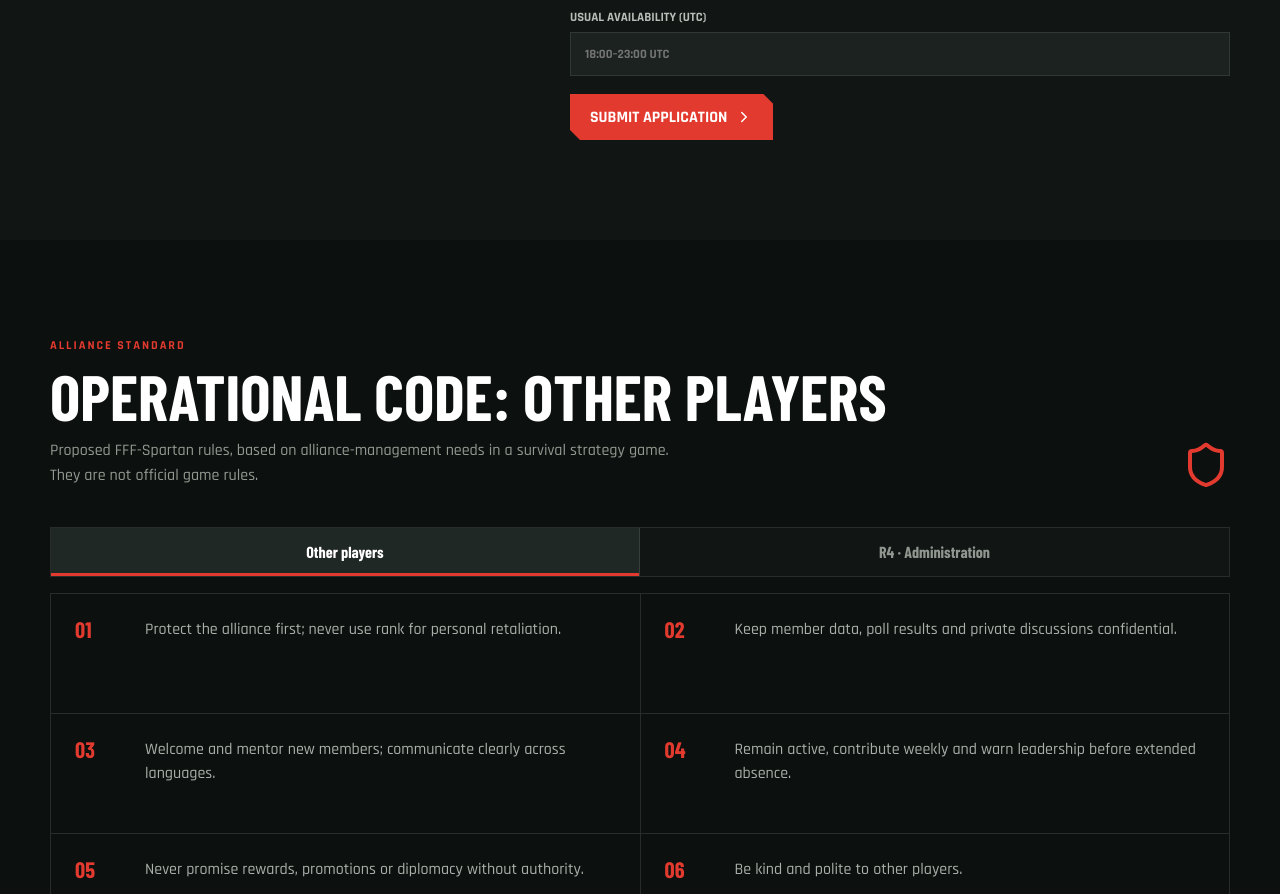
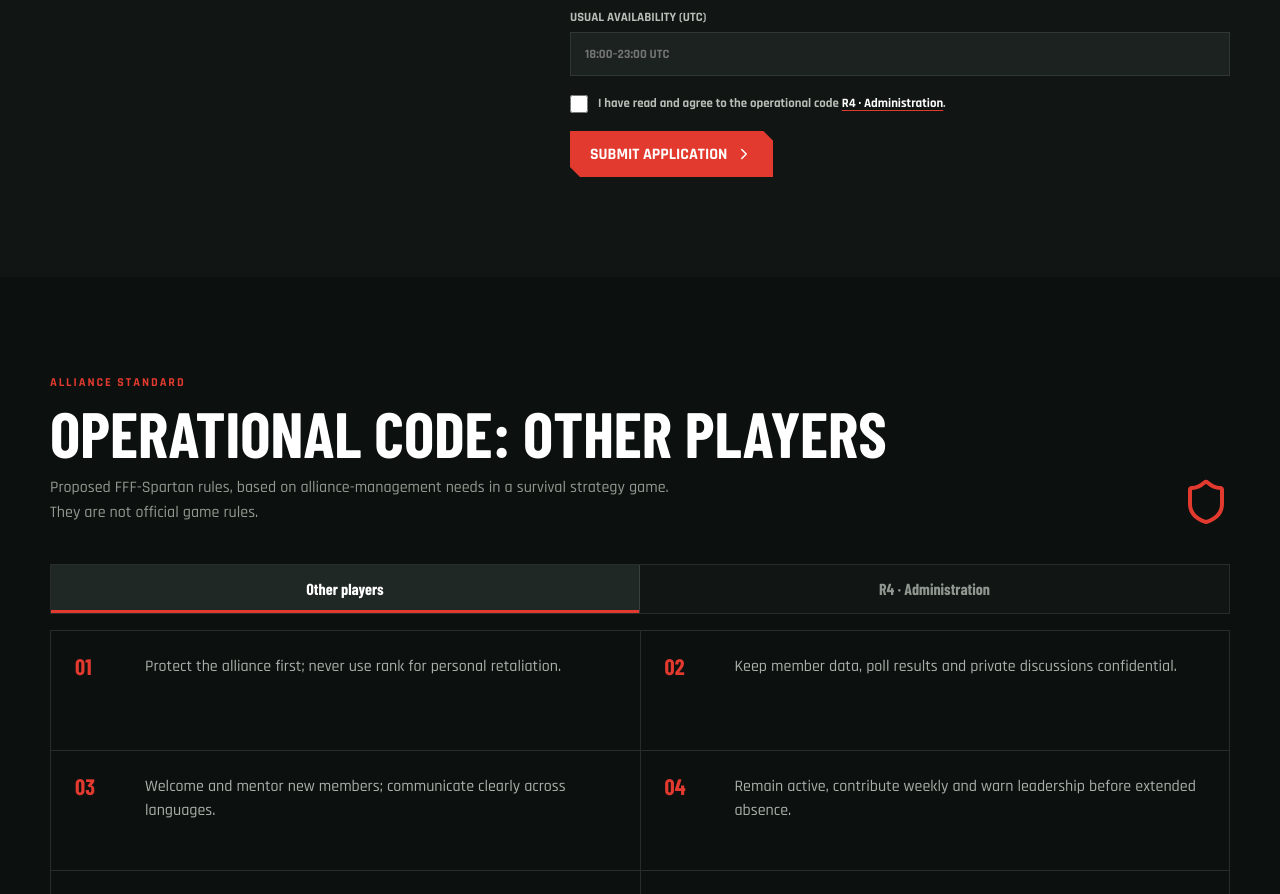
Before and after one commit to rmdoliveira152/FFF-Spartan, a React (Vite) app: page / in a window 1280 px wide. Shown: the part 3686-4580 px from the top of the page. Built offline with nearby package versions, Linux system fonts and the light colour scheme; no server answers; the database is empty; a web font is replaced by a local one.

Commit message:
Require R4 code agreement

```diff
--- a/src/App.css
+++ b/src/App.css
@@ -158,6 +158,9 @@
 .login-modal select option:disabled { color:#9aa19b; }
 .application-form select option:checked,.login-modal select option:checked,.admin-form select option:checked { color:#fff; background:#8f2c27; }
 .application-form .primary-button { justify-self:start; }
+.application-form .code-agreement { display:flex; align-items:flex-start; gap:10px; text-transform:none; line-height:1.45; }
+.application-form .code-agreement input { width:18px; height:18px; margin:1px 0 0; padding:0; flex:0 0 18px; accent-color:var(--red); }
+.code-agreement a { color:#fff; font-weight:800; text-decoration-color:var(--red); text-underline-offset:3px; }
 .signed-member { display:grid; gap:7px; padding:13px 14px; color:#b7bdb7; border:1px solid #303834; background:#1b221f; }
 .signed-member span { font-size:.72rem; font-weight:700; text-transform:uppercase; }
 .signed-member strong { color:#fff; }
--- a/src/App.tsx
+++ b/src/App.tsx
@@ -273,7 +273,9 @@ function App() {
           <form className="application-form" onSubmit={submitApplication}>
             <div className="signed-member"><span>{copy.selectMember}</span><strong>{portal.profile?.member_name ?? copy.loginRequired}</strong></div>
             <label>{copy.reason}<textarea name="reason" required minLength={10} placeholder={copy.reasonHint} rows={4} /></label><label>{copy.experience}<textarea name="experience" required minLength={10} placeholder={copy.experienceHint} rows={3} /></label>
-            <label>{copy.availability}<input name="availability" required placeholder="18:00–23:00 UTC" /></label><button className="primary-button" type="submit">{copy.submit}<ChevronRight size={18} /></button>
+            <label>{copy.availability}<input name="availability" required placeholder="18:00–23:00 UTC" /></label>
+            <label className="code-agreement"><input type="checkbox" name="codeAgreement" required /><span>{copy.codeAgreement} <a href="#code" onClick={() => setCodeAudience('r4')}>{copy.codeAdmins}</a>.</span></label>
+            <button className="primary-button" type="submit">{copy.submit}<ChevronRight size={18} /></button>
           </form>
         </section>
 
--- a/src/i18n.ts
+++ b/src/i18n.ts
@@ -62,6 +62,13 @@ type MemberAccessCopy = {
 
 type AllianceCodeCopy = { codeLabel: string; codeTitle: string; codePlayers: string; codeAdmins: string; codeCourtesy: string }
 
+const codeAgreementCopy: Record<Language, string> = {
+  en:'I have read and agree to the operational code', pt:'Li e concordo com o código operacional', es:'He leído y acepto el código operativo', fr:'J’ai lu et j’accepte le code opérationnel', de:'Ich habe den Einsatzkodex gelesen und stimme ihm zu:',
+  it:'Ho letto e accetto il codice operativo', pl:'Przeczytałem i akceptuję kodeks operacyjny', ru:'Я прочитал и принимаю оперативный кодекс', tr:'Operasyon kurallarını okudum ve kabul ediyorum:', id:'Saya telah membaca dan menyetujui kode operasional',
+  vi:'Tôi đã đọc và đồng ý với quy tắc hoạt động', th:'ฉันได้อ่านและยอมรับหลักปฏิบัติการ', ja:'運用規範を読み、同意します：', ko:'운영 규정을 읽고 동의합니다:', ar:'لقد قرأت وأوافق على قواعد العمليات',
+  'zh-CN':'我已阅读并同意行动准则', 'zh-TW':'我已閱讀並同意行動準則',
+}
+
 const allianceCodeCopy: Record<Language, AllianceCodeCopy> = {
   en:{ codeLabel:'Alliance standard',codeTitle:'Operational code',codePlayers:'Other players',codeAdmins:'R4 · Administration',codeCourtesy:'Be kind and polite to other players.' }, pt:{ codeLabel:'Padrão da aliança',codeTitle:'Código operacional',codePlayers:'Demais jogadores',codeAdmins:'R4 · Administração',codeCourtesy:'Ser gentil e educado com outros jogadores.' },
   es:{ codeLabel:'Estándar de la alianza',codeTitle:'Código operativo',codePlayers:'Demás jugadores',codeAdmins:'R4 · Administración',codeCourtesy:'Sé amable y educado con los demás jugadores.' }, fr:{ codeLabel:'Standard de l’alliance',codeTitle:'Code opérationnel',codePlayers:'Autres joueurs',codeAdmins:'R4 · Administration',codeCourtesy:'Soyez aimable et poli avec les autres joueurs.' },
@@ -74,7 +81,7 @@ const allianceCodeCopy: Record<Language, AllianceCodeCopy> = {
   'zh-TW':{ codeLabel:'聯盟標準',codeTitle:'行動準則',codePlayers:'其他玩家',codeAdmins:'R4 · 管理',codeCourtesy:'友善並有禮貌地對待其他玩家。' },
 }
 
-export type Copy = BaseCopy & RecoveryCopy & BoardNewsCopy & DynamicTranslationCopy & MemberAccessCopy & AllianceCodeCopy & EventGuideCopy
+export type Copy = BaseCopy & RecoveryCopy & BoardNewsCopy & DynamicTranslationCopy & MemberAccessCopy & AllianceCodeCopy & EventGuideCopy & { codeAgreement: string }
 
 const en: BaseCopy = {
   navHome: 'Command', navRanks: 'Roster', navPolls: 'Polls', navR4: 'R4 application', navRules: 'Code', admin: 'Admin',
@@ -534,5 +541,5 @@ const automaticTranslationHint: Record<Language, string> = {
 
 export function getCopy(language: Language): Copy {
   const base = language === 'pt' ? pt : language === 'en' ? en : { ...en, ...translated[language] }
-  return { ...base, ...recoveryCopy[language], ...boardNewsCopy[language], ...dynamicTranslationCopy[language], ...memberAccessCopy[language], ...allianceCodeCopy[language], ...eventGuideCopy[language], translationHint: automaticTranslationHint[language], createdOn: createdOnCopy[language], newsImages: newsImagesCopy[language] }
+  return { ...base, ...recoveryCopy[language], ...boardNewsCopy[language], ...dynamicTranslationCopy[language], ...memberAccessCopy[language], ...allianceCodeCopy[language], ...eventGuideCopy[language], translationHint: automaticTranslationHint[language], createdOn: createdOnCopy[language], newsImages: newsImagesCopy[language], codeAgreement: codeAgreementCopy[language] }
 }
```
